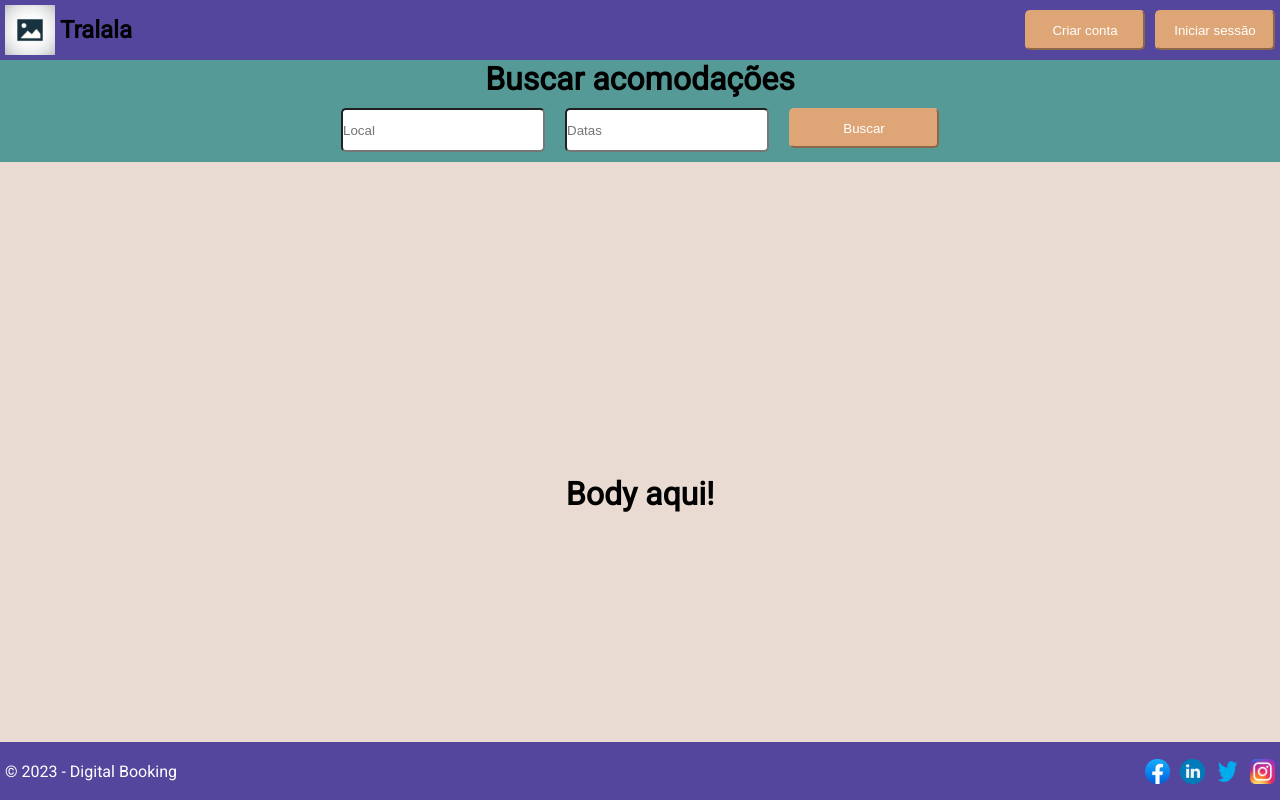
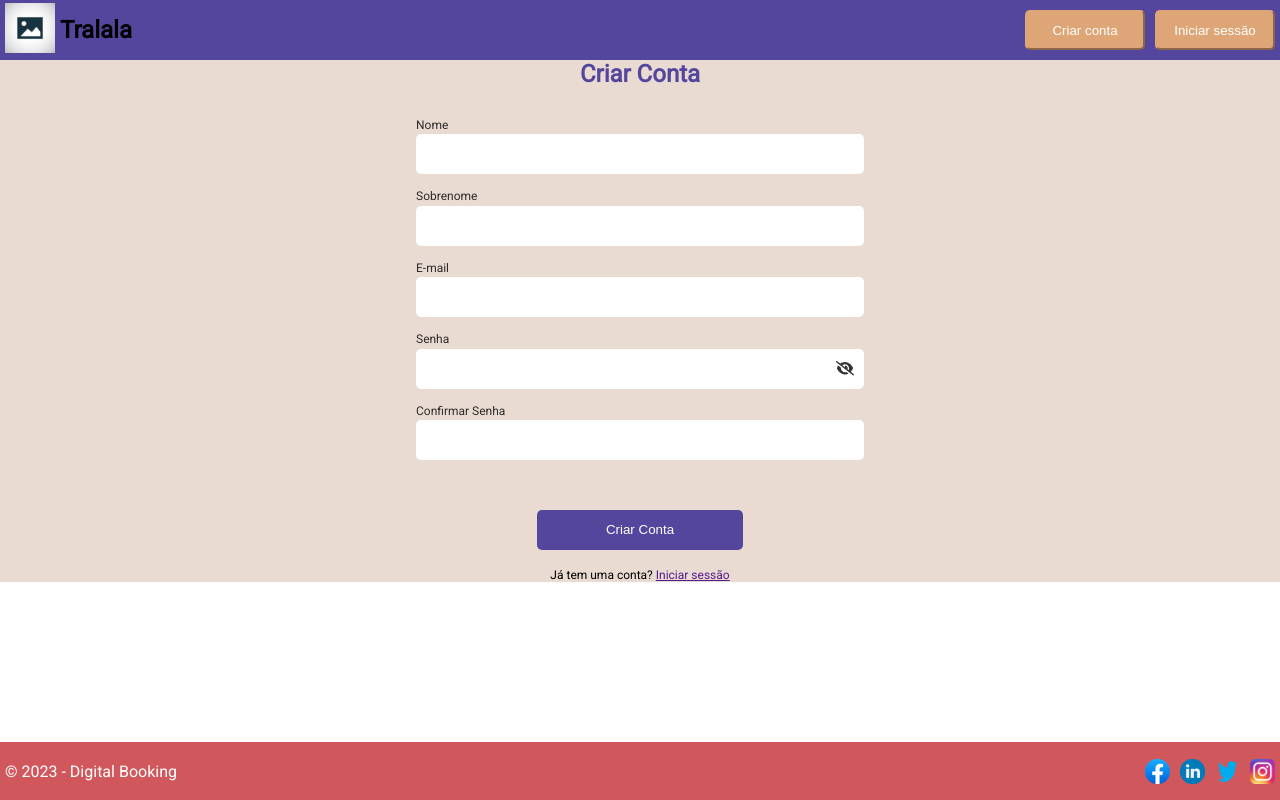
Before and after one commit to arrudaY/odecasa, a React (Vite) app in the folder FrontEnd/projeto/projetoIntegrador/: page /cadastro in a window 1280 px wide. Shown: the top 800 px of the page. Built offline with nearby package versions, Linux system fonts and the light colour scheme.

Commit message:
Criando as routes de Home, Cadastro e Login

```diff
--- a/FrontEnd/projeto/projetoIntegrador/package.json
+++ b/FrontEnd/projeto/projetoIntegrador/package.json
@@ -10,7 +10,8 @@
   },
   "dependencies": {
     "react": "^18.2.0",
-    "react-dom": "^18.2.0"
+    "react-dom": "^18.2.0",
+    "react-router-dom": "^6.11.1"
   },
   "devDependencies": {
     "@types/react": "^18.0.27",
--- a/FrontEnd/projeto/projetoIntegrador/src/App.jsx
+++ b/FrontEnd/projeto/projetoIntegrador/src/App.jsx
@@ -1,18 +1,23 @@
-import Body from "./Components/Body/Body"
-import Buscador from "./Components/Buscador/Buscador"
 import Footer from "./Components/Footer/Footer"
 import Navbar from "./Components/Navbar/Navbar"
+import { BrowserRouter, Routes, Route } from "react-router-dom";
+import Home from "./Routes/Home";
+import Cadastro from "./Routes/Cadastro";
 
 function App() {
 
   return (
     <div className="App">
-      <div className="sticky-top">
+      <BrowserRouter>
         <Navbar />
-        <Buscador />
-      </div>
-      <Body />
-      <Footer />
+        <main className="container">
+          <Routes>
+            <Route path="/" element={<Home />} />
+            <Route path="/cadastro" element={<Cadastro />} />
+          </Routes>
+        </main>
+        <Footer />
+      </BrowserRouter>
     </div>
   )
 }
--- a/FrontEnd/projeto/projetoIntegrador/src/Components/Account/Account.module.css
+++ b/FrontEnd/projeto/projetoIntegrador/src/Components/Account/Account.module.css
@@ -1,5 +1,11 @@
 .accountContainer{
     z-index:5;
+    background-color: var(--color-3);
+    height: fit-content;
+    display: flex;
+    flex-direction: column;
+    font-family: "Roboto";
+    align-items: center;
 }
 
 .accountTitle {
--- a/FrontEnd/projeto/projetoIntegrador/src/Components/Body/Body.jsx
+++ b/FrontEnd/projeto/projetoIntegrador/src/Components/Body/Body.jsx
@@ -7,7 +7,6 @@ const Body = () => {
       <body>
         <div className={styles.bodyContainer}>
             <h1>Body aqui!</h1>
-            <Account />
         </div>
       </body>
   );
--- a/FrontEnd/projeto/projetoIntegrador/src/Components/Buscador/Buscador.jsx
+++ b/FrontEnd/projeto/projetoIntegrador/src/Components/Buscador/Buscador.jsx
@@ -3,7 +3,7 @@ import styles from "./Buscador.module.css";
 const Buscador = () => {
 
   return (
-      <div>
+      <div className="sticky-buscador">
         <div className={styles.buscadorContainer}>
             <h1>Buscar acomodações</h1>
             <div className={styles.buscadorInputs}>
--- a/FrontEnd/projeto/projetoIntegrador/src/Components/Footer/Footer.module.css
+++ b/FrontEnd/projeto/projetoIntegrador/src/Components/Footer/Footer.module.css
@@ -4,7 +4,7 @@
     justify-content: space-between;
     font-family: "Roboto";
     align-items: center;
-    background-color: var(--color-1);
+    background-color: var(--color-5);
     width: 100%;
     height: 58px;
 }
--- a/FrontEnd/projeto/projetoIntegrador/src/Components/Navbar/Navbar.jsx
+++ b/FrontEnd/projeto/projetoIntegrador/src/Components/Navbar/Navbar.jsx
@@ -1,18 +1,28 @@
 import { useEffect, useState } from "react";
 import styles from "./Navbar.module.css";
 import logo from "../../Data/no_image.png"
+import { Link, useNavigate } from "react-router-dom";
 
 const Navbar = () => {
+  const navigate = useNavigate();
+
+  function cadastrar() {
+    navigate("/cadastro");
+  }
 
   return (
-      <nav>
+      <nav className="sticky-top">
         <div className={styles.navBarContainer}>
-          <div className={styles.navBarLogo}>
-            <img className={styles.navBarLogoImg} src={logo}/>
-            <h2>Tralala</h2>
-          </div>
+            <div className={styles.navBarLogo}>
+              <Link className="link" to="/">
+                <img className={styles.navBarLogoImg} src={logo}/>
+              </Link>
+              <Link className="link" to="/">
+                <h2>Tralala</h2>
+              </Link>
+            </div>
           <div className={styles.navBarBotoes}>
-            <button className={styles.navBarBtn}>Criar conta</button>
+            <button onClick={cadastrar} className={styles.navBarBtn}>Criar conta</button>
             <button className={styles.navBarBtn}>Iniciar sessão</button>
           </div>
         </div>
--- a/FrontEnd/projeto/projetoIntegrador/src/Components/Navbar/Navbar.module.css
+++ b/FrontEnd/projeto/projetoIntegrador/src/Components/Navbar/Navbar.module.css
@@ -5,6 +5,7 @@
   justify-content: space-between;
   font-family: "Roboto";
   background-color: var(--color-1);
+  height: 60px;
 }
 
 .navBarLogo{
@@ -12,6 +13,10 @@
   flex-direction: row;
   align-items: center;
   justify-content: space-evenly;
+}
+
+.navBarLogo h2{
+  color: black;
 }
 
 .navBarBotoes{
--- /dev/null
+++ b/FrontEnd/projeto/projetoIntegrador/src/Routes/Cadastro.jsx
@@ -0,0 +1,11 @@
+import Account from "../Components/Account/Account";
+
+const Cadastro = () => {
+  return (
+    <>
+        <Account />
+    </>
+  );
+};
+
+export default Cadastro;
--- /dev/null
+++ b/FrontEnd/projeto/projetoIntegrador/src/Routes/Home.jsx
@@ -0,0 +1,13 @@
+import Body from "../Components/Body/Body";
+import Buscador from "../Components/Buscador/Buscador";
+
+const Home = () => {
+  return (
+    <>
+        <Buscador />
+        <Body />
+    </>
+  );
+};
+
+export default Home;
--- a/FrontEnd/projeto/projetoIntegrador/src/main.css
+++ b/FrontEnd/projeto/projetoIntegrador/src/main.css
@@ -18,8 +18,13 @@
     position: sticky;
     top: 0;
     width: 100%;
-    display: flex;
-    flex-direction: column;
+    z-index:10;
+}
+
+.sticky-buscador{
+    position: sticky;
+    top: 60px;
+    width: 100%;
     z-index:10;
 }
 
@@ -29,3 +34,7 @@
     width: 100%;
     z-index:10;
 }
+
+.link{
+    text-decoration: none;
+}
```
Also changed, not shown: FrontEnd/projeto/projetoIntegrador/src/Routes/Login.jsx (added, +11 -0 lines), 1 other file (tests, documents, lock files or other folders).
